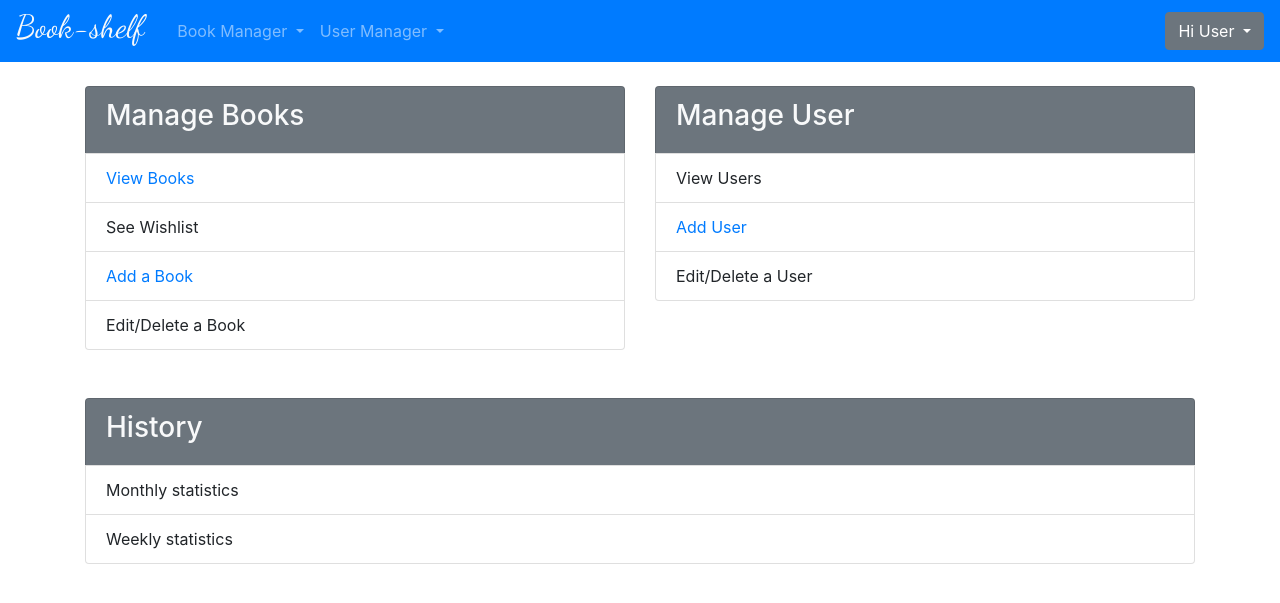
After one commit to I-m-Parthian/Book-Shelf, a PHP site: page /adminDashboard.php in a window 1280 px wide. The commit adds this page. Shown: the top 603 px of the page. Run offline with PHP 8.4, Linux system fonts and the light colour scheme.

Commit message:
final build of navbar

```diff
--- a/Books-adding-form.php
+++ b/Books-adding-form.php
@@ -2,8 +2,7 @@
   include "header.php"
 ?>
 <body>
-  <h1 class="text-center text-primary">Book-Shelf</h1>
-  <hr>
+  <?php require 'navigationBar4admin.php' ?>
   <div class="container">
     <?php
     if(isset($_GET['upload'])) {
@@ -52,7 +51,7 @@
     </div>
 
   </div>
-
+  <?php require 'footer.php'; ?>
 </body>
 
 </html>
--- /dev/null
+++ b/adminDashboard.php
@@ -0,0 +1,9 @@
+<?php  require 'header.php'; ?>
+
+<body>
+  <?php require 'navigationBar.php' ?>
+  <?php require 'dashboard.view.php'; ?>
+  <?php require 'footer.php';?>
+</body>
+
+</html>
--- /dev/null
+++ b/dashboard.view.php
@@ -0,0 +1,32 @@
+<?php require 'header.php'; ?>
+<body>
+  <div class="container mt-4">
+    <div class="row row-col-2">
+      <div class="col-6">
+        <ul class="list-group">
+          <li class="list-group-item bg-secondary text-light"><h3>Manage Books</h3></li>
+          <li class="list-group-item"><a href="bookList.view.php">View Books</a></li>
+          <li class="list-group-item">See Wishlist</li>
+          <li class="list-group-item"><a href="Books-adding-form.php">Add a Book</a></li>
+          <li class="list-group-item">Edit/Delete a Book</li>
+
+        </ul>
+      </div>
+      <div class="col-6" >
+        <ul class="list-group">
+          <li class="list-group-item bg-secondary text-light"><h3>Manage User</h3></li>
+          <li class="list-group-item">View Users</li>
+          <li class="list-group-item"><a href="userSignup.view.php">Add User</a></li>
+          <li class="list-group-item">Edit/Delete a User</li>
+        </ul>
+      </div>
+      <div class="col-12 mt-5" >
+        <ul class="list-group">
+          <li class="list-group-item bg-secondary text-light"><h3>History</h3></li>
+          <li class="list-group-item">Monthly statistics</li>
+          <li class="list-group-item">Weekly statistics</li>
+        </ul>
+      </div>
+    </div>
+  </div>
+</body>
--- a/footer.php
+++ b/footer.php
@@ -1,4 +1,3 @@
-  <script src="https://code.jquery.com/jquery-3.5.1.slim.min.js" integrity="sha384-DfXdz2htPH0lsSSs5nCTpuj/zy4C+OGpamoFVy38MVBnE+IbbVYUew+OrCXaRkfj" crossorigin="anonymous"></script>
-  <script src="https://cdn.jsdelivr.net/npm/bootstrap@4.5.3/dist/js/bootstrap.bundle.min.js" integrity="sha384-ho+j7jyWK8fNQe+A12Hb8AhRq26LrZ/JpcUGGOn+Y7RsweNrtN/tE3MoK7ZeZDyx" crossorigin="anonymous"></script>
-</body>
-</html>
+<script src="https://code.jquery.com/jquery-3.5.1.slim.min.js" integrity="sha384-DfXdz2htPH0lsSSs5nCTpuj/zy4C+OGpamoFVy38MVBnE+IbbVYUew+OrCXaRkfj" crossorigin="anonymous"></script>
+<script src="https://cdn.jsdelivr.net/npm/bootstrap@4.5.3/dist/js/bootstrap.bundle.min.js" integrity="sha384-ho+j7jyWK8fNQe+A12Hb8AhRq26LrZ/JpcUGGOn+Y7RsweNrtN/tE3MoK7ZeZDyx" crossorigin="anonymous"></script>
+<?php mysqli_close($conn); ?>
--- /dev/null
+++ b/includes/logout.controller.php
@@ -0,0 +1,4 @@
+<?php
+  session_destroy();
+  header("Location: ../index.php");
+?>
--- /dev/null
+++ b/navigationBar.php
@@ -0,0 +1,39 @@
+<nav class="navbar navbar-expand-lg navbar-dark bg-primary">
+  <h2 class="">
+    <a class="text-light" href="bookList.view.php">Book-shelf</a>
+  </h2>
+
+  <ul class="navbar-nav mr-auto">
+      <li class="nav-item dropdown">
+        <a class="nav-link dropdown-toggle" href="#" id="bookDropdown" role="button" data-toggle="dropdown" aria-haspopup="true" aria-expanded="false">
+          Book Manager
+        </a>
+        <div class="dropdown-menu" aria-labelledby="bookDropdown">
+          <a class="dropdown-item" href="Books-adding-form.php">view books</a>
+          <a class="dropdown-item" href="landing-page.php">see wishlist</a>
+          <a class="dropdown-item" href="Books-adding-form.php">add a book</a>
+          <a class="dropdown-item" href="landing-page.php">delete/edit a book</a>
+        </div>
+      </li>
+
+      <li class="nav-item dropdown">
+        <a class="nav-link dropdown-toggle" href="#" id="UserDropdown" role="button" data-toggle="dropdown" aria-haspopup="true" aria-expanded="false">
+          User Manager
+        </a>
+        <div class="dropdown-menu" aria-labelledby="UserDropdown">
+          <a class="dropdown-item" href="Books-adding-form.php">view user</a>
+          <a class="dropdown-item" href="Books-adding-form.php">add a user</a>
+          <a class="dropdown-item" href="landing-page.php">delete/edit a user</a>
+        </div>
+      </li>
+  </ul>
+  <div class="dropdown pull-right">
+    <button class="btn btn-secondary dropdown-toggle" type="button" id="sessionDropdown" data-toggle="dropdown" aria-haspopup="true" aria-expanded="false">
+      Hi User
+    </button>
+    <div class="dropdown-menu" aria-labelledby="sessionDropdown">
+      <a class="dropdown-item" href="adminDashboard.php">Dashboard</a>
+      <a class="dropdown-item" href="includes/logout.controller.php">Log Out</a>
+    </div>
+  </div>
+</nav>
--- a/styling/style.css
+++ b/styling/style.css
@@ -11,6 +11,10 @@
 h1{
   font-family: 'Dancing Script', cursive;
   font-size: 50px;
+}
+h2{
+    font-family: 'Dancing Script', cursive;
+    margin-right: 2%;
 }
 
 /* .title{
```
Also changed, not shown: Database/createTable.sql (deleted, +0 -26 lines), Database/schema.sql (added, +32 -0 lines), admin-dashboard.php (deleted, +0 -46 lines), bookList.view.php (renamed from landing-page.php, +2 -6 lines), dd.php (added, +7 -0 lines), details-page.php (+2 -9 lines), includes/login.controller.php (renamed from includes/login-verification.php, +16 -6 lines), includes/registerUser.php (added, +33 -0 lines), includes/sessionHandler.php (added, +11 -0 lines), index.php (+2 -22 lines), login.view.php (added, +24 -0 lines), userSignup.view.php (added, +70 -0 lines), readerDashboard.php (renamed from reader-dashboard.php).
